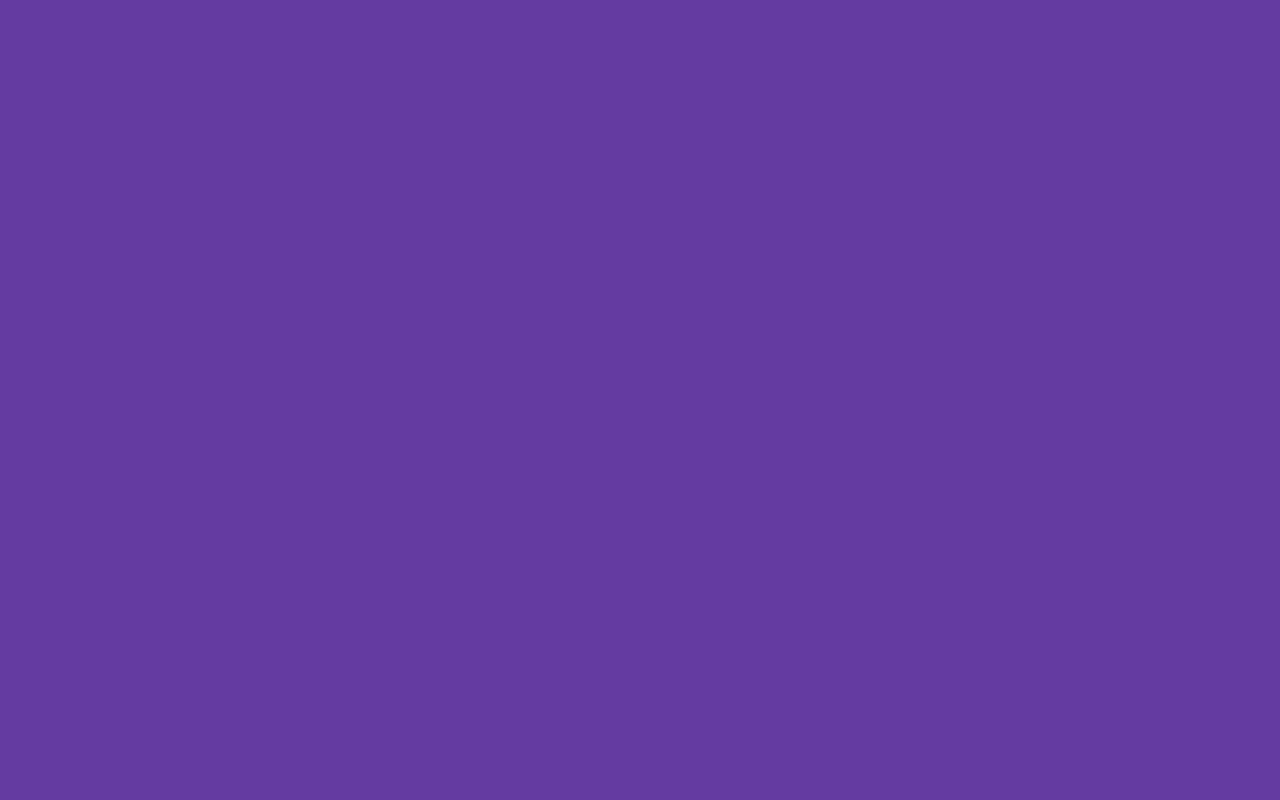
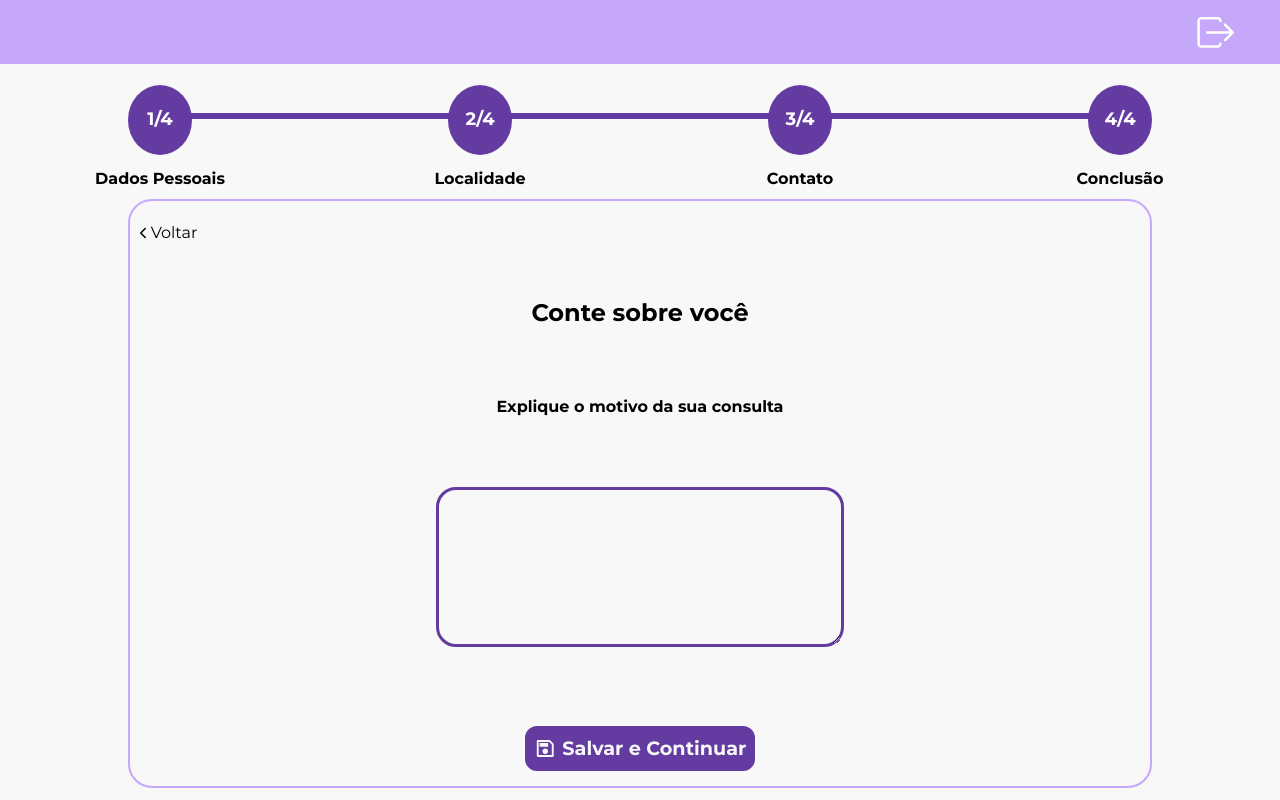
Before and after one commit to CodeSensor-PI/web-psi-rizerio, a React (Vite) app: page /forms/conclusao in a window 1280 px wide. Before the commit this address had no page. Built offline with nearby package versions, Linux system fonts and the light colour scheme.

Commit message:
:sparkles: feat: Adicionando step 4 - Conclusão

```diff
--- a/src/App.jsx
+++ b/src/App.jsx
@@ -5,6 +5,7 @@ import Login from './pages/login/LoginComponent'
 import LandingPage from './pages/landingPage/LandingPage'
 import Localidade from './pages/sessao/formularioCadastro/step2/Localidade';
 import Contato from './pages/sessao/formularioCadastro/step3/Contato';
+import Conclusao from './pages/sessao/formularioCadastro/step4/Conclusao';
 
 function App() {
   return (
@@ -17,6 +18,7 @@ function App() {
             <Route path='/forms' element={<DadosPessoais/>} />
             <Route path='/forms/localidade' element={<Localidade/>} />
             <Route path='/forms/contato' element={<Contato/>} />
+            <Route path='/forms/conclusao' element={<Conclusao/>} />
           </Routes>
         </BrowserRouter>
       </div>
--- /dev/null
+++ b/src/pages/sessao/formularioCadastro/step4/Conclusao.jsx
@@ -0,0 +1,24 @@
+import HeaderDash from '../../../../components/headerDash/HeaderDashComponent';
+import MainComponent from '../../../../components/main/MainComponent';
+import StepComponent from '../../../../components/steps/StepComponent';
+import styles from '../step4/conclusao.module.css';
+
+const Conclusao = () => {
+    return (
+        <>
+            <HeaderDash showSettingsIcon={false} />
+            <section className={styles.conclusao}>
+                <StepComponent stepAtual={4} />
+                <MainComponent stepAtual={4} caminhoTela={"/forms/conclusao"} showBackItem={true}>
+                    <div className={styles.inputs_content_conclusao}>
+                        <label className='font-bold' htmlFor="motivo_consulta">Explique o motivo da sua consulta</label>
+                        <textarea name="motivo_consulta"></textarea>
+                    </div>
+                </MainComponent>
+
+            </section>
+        </>
+    );
+};
+
+export default Conclusao;
--- /dev/null
+++ b/src/pages/sessao/formularioCadastro/step4/conclusao.module.css
@@ -0,0 +1,34 @@
+@import 'tailwindcss';
+
+.conclusao {
+    display: flex;
+    flex-direction: column;
+    justify-content: center;
+    align-items: center;
+    width: 100%;
+    height: 92vh;
+    background-color: var(--TrueWhitePsi);
+
+     textarea {
+        border: var(--PurplePsi) 3px solid;
+        border-radius: 20px;
+        background-color: var(--TrueWhitePsi);
+        height: 50%;
+        width: 50%;
+        max-width: 100%;
+        padding-left: 1em;
+        padding: 1em;
+        resize: both;
+    }
+
+}
+
+.inputs_content_conclusao {
+    display: flex;
+    justify-content: space-around;
+    align-items: center;
+    flex-direction: column;
+    margin-top: 3%;
+    width: 80%;
+    height: 40vh;
+}
```
